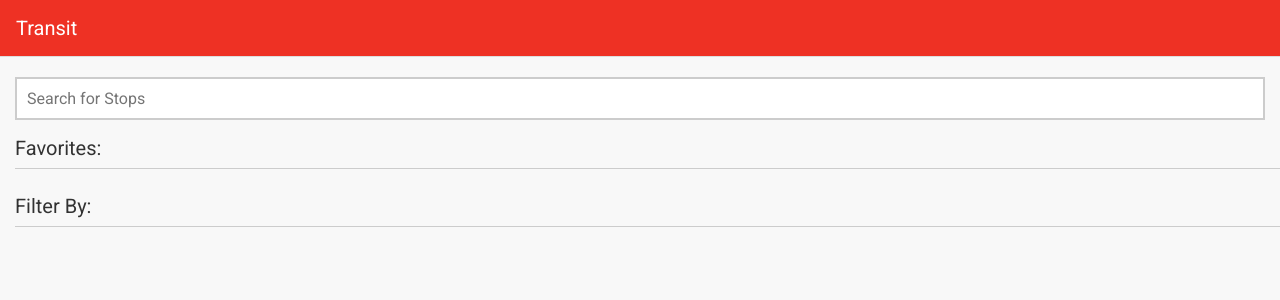
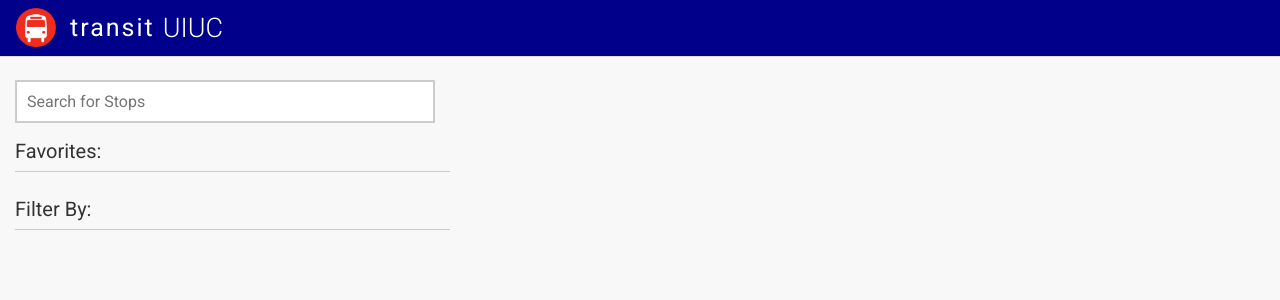
Before and after one commit to dandalpiaz/transit-cu, a Flask app: template templates/home.html in a window 1280 px wide. Shown: the top 300 px of the page. Run offline with Flask 2, Linux system fonts and the light colour scheme; the template is opened without the code that fills it: most values are stand-ins (such as "Sample title", 1, 10 or a date in 2020).

Commit message:
update header, container size, refresh stop page, update README

```diff
--- a/static/style.css
+++ b/static/style.css
@@ -14,18 +14,49 @@ body {
     height: 40px;
     line-height: 40px;
     color: #FFF;
-    /*background: #3F51B5;*/
-    background: #ee3124;
+    background: darkblue;
     border-bottom: 1px solid #ddd;
     padding-top: 8px;
     padding-bottom: 8px;
     padding-left: 16px;
     padding-right: 10px;
+    position: fixed;
+    top: 0px;
+    width: 100%;
+}
+
+.title-img {
+    width: 40px;
+    float: left;
+    margin-right: 14px;
+}
+
+.title-1, .title-2 {
+    line-height: 40px;
+    display: block;
+    float: left;
+}
+
+.title-1 {
+    margin-right: 8px;
+    font-weight: 400;
+    letter-spacing: 2px;
+    font-size: 25px;
+}
+
+.title-2 {
+    font-weight: 300;
+    font-size: 27px;
+    line-height: 40px;
 }
 
 .container {
-    margin-left: auto;
     margin-right: auto;
+    max-width: 450px;
+}
+
+.main {
+    margin-top: 80px;
 }
 
 p {
@@ -105,6 +136,7 @@ a:visited {
     line-height: 50px;
     color: rgba(0, 0, 0, 0.8);
     padding-right: 10px;
+    font-size: 17px;
 }
 
 #searchTxt {
@@ -114,7 +146,6 @@ a:visited {
     font-size: 16px;
     font-family: 'Roboto';
     border: 2px solid #ccc;
-    margin-top: 20px;
 }
 
 .search-wrap {
@@ -139,6 +170,7 @@ a:visited {
 .route-name {
     color: rgba(0, 0, 0, 0.8);
     padding-left: 15px;
+    font-size: 17px;
 }
 
 #filters {
--- a/templates/base.html
+++ b/templates/base.html
@@ -3,7 +3,6 @@
 
 <head>
 	{% block head %}
-	<!--<meta http-equiv="refresh" content="45">-->
 	<meta charset="utf-8">
 	<meta name="viewport" content="width=device-width, initial-scale=1">
 	<meta name="theme-color" content="#ee3124">
@@ -18,13 +17,19 @@
 	<div class="header">
 
 		<div class="container">
-			<h1><a href="/">Transit</a></h1>
+			<h1>
+				<a href="/">
+				<img class="title-img" src="{{ url_for('static', filename='favicon.ico') }}"/>
+				<span class="title-1">transit</span>
+				<span class="title-2">UIUC</span>
+				</a>
+			</h1>
 		</div>
 
       <!--<a href="FoxCE.html"><img class="swap" src="{{ url_for('static', filename='swap.svg') }}"></a>-->
   	</div>
 
-    <div class="container">
+    <div class="container main">
 
 			{% block content %}
 			{% endblock %}
--- a/templates/stop.html
+++ b/templates/stop.html
@@ -2,6 +2,7 @@
 
 {% block head %}
 {{ super() }}
+	<meta http-equiv="refresh" content="30">
 
 {% endblock %}
 
```
Also changed, not shown: README.md.
